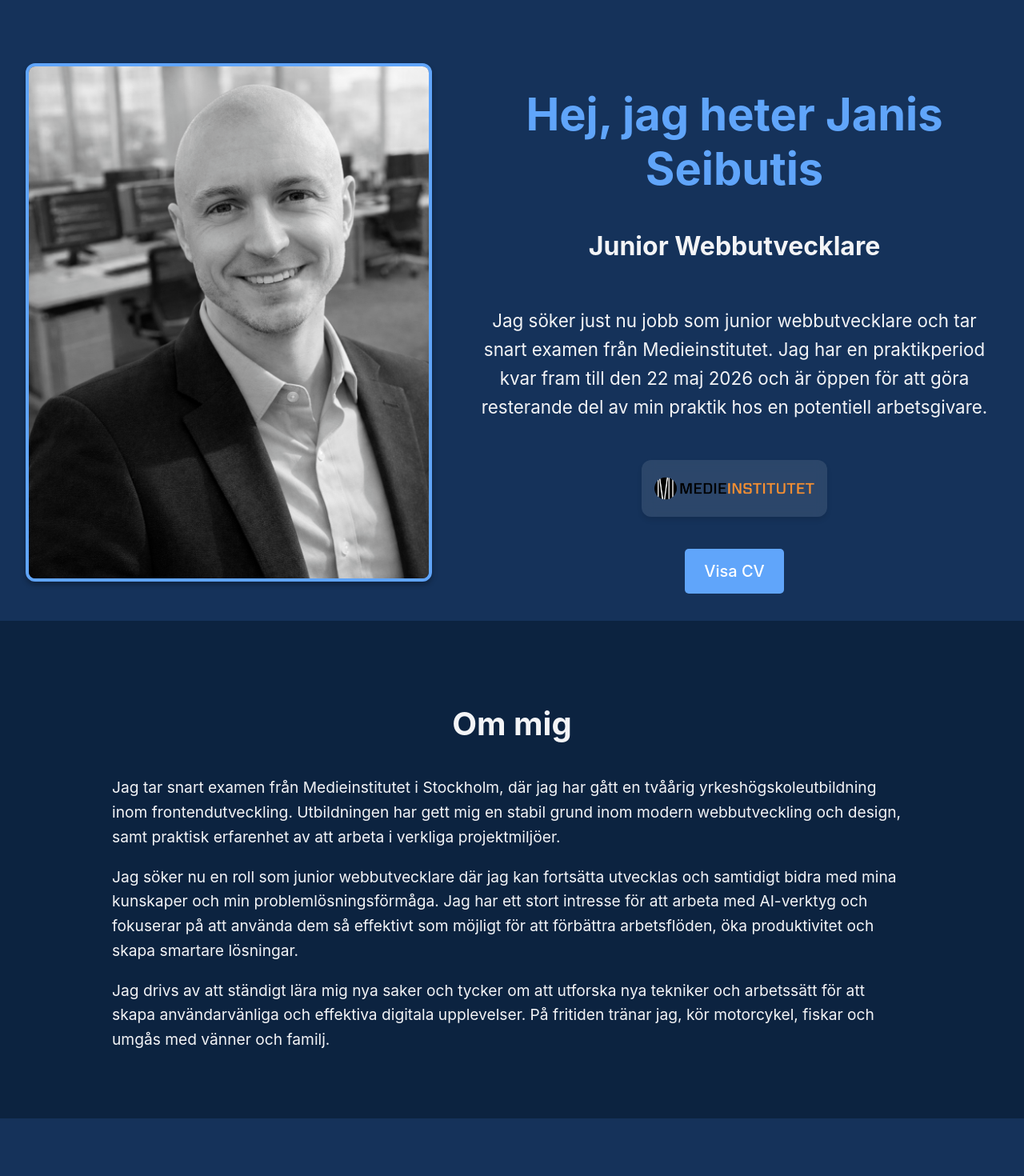
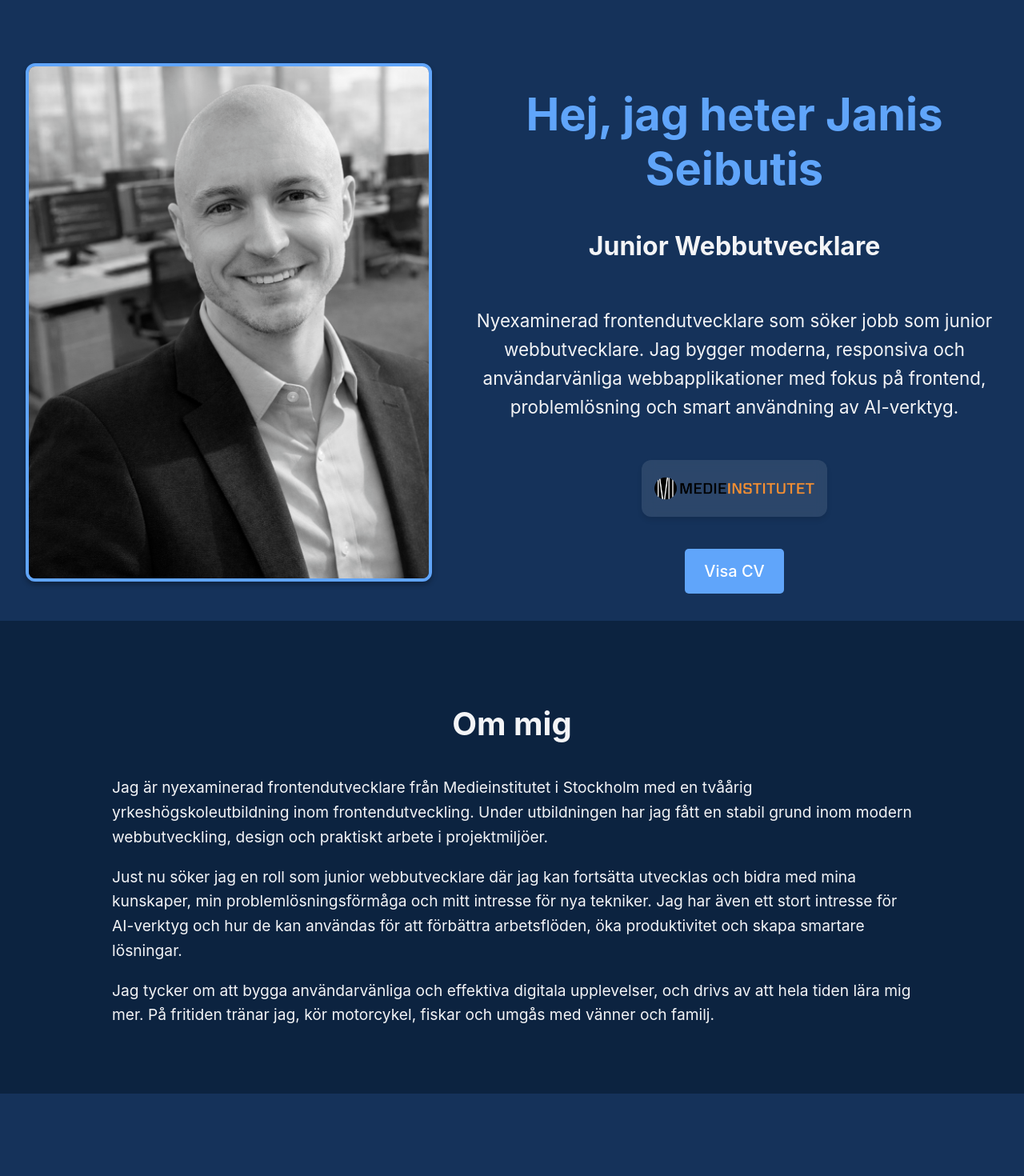
Before and after one commit to JanisSeibutis/portfolio, a React (Vite) app: page / in a window 1280 px wide. Shown: the top 1470 px of the page at 80% size. Built offline with nearby package versions, Linux system fonts and the light colour scheme.

Commit message:
chore: refine About and Hero sections with updated personal information and focus on frontend development skills

```diff
--- a/src/components/About.tsx
+++ b/src/components/About.tsx
@@ -7,21 +7,20 @@ const About: React.FC = () => {
       <h2>Om mig</h2>
       <div className="about-content">
         <p>
-          Jag tar snart examen från Medieinstitutet i Stockholm, där jag har gått en tvåårig
-          yrkeshögskoleutbildning inom frontendutveckling. Utbildningen har gett mig en stabil grund
-          inom modern webbutveckling och design, samt praktisk erfarenhet av att arbeta i verkliga
-          projektmiljöer.
+          Jag är nyexaminerad frontendutvecklare från Medieinstitutet i Stockholm med en tvåårig
+          yrkeshögskoleutbildning inom frontendutveckling. Under utbildningen har jag fått en stabil
+          grund inom modern webbutveckling, design och praktiskt arbete i projektmiljöer.
         </p>
         <p>
-          Jag söker nu en roll som junior webbutvecklare där jag kan fortsätta utvecklas och samtidigt
-          bidra med mina kunskaper och min problemlösningsförmåga. Jag har ett stort intresse för att
-          arbeta med AI-verktyg och fokuserar på att använda dem så effektivt som möjligt för att
-          förbättra arbetsflöden, öka produktivitet och skapa smartare lösningar.
+          Just nu söker jag en roll som junior webbutvecklare där jag kan fortsätta utvecklas och
+          bidra med mina kunskaper, min problemlösningsförmåga och mitt intresse för nya tekniker.
+          Jag har även ett stort intresse för AI-verktyg och hur de kan användas för att förbättra
+          arbetsflöden, öka produktivitet och skapa smartare lösningar.
         </p>
         <p>
-          Jag drivs av att ständigt lära mig nya saker och tycker om att utforska nya tekniker och
-          arbetssätt för att skapa användarvänliga och effektiva digitala upplevelser. På fritiden
-          tränar jag, kör motorcykel, fiskar och umgås med vänner och familj.
+          Jag tycker om att bygga användarvänliga och effektiva digitala upplevelser, och drivs av
+          att hela tiden lära mig mer. På fritiden tränar jag, kör motorcykel, fiskar och umgås med
+          vänner och familj.
         </p>
       </div>
     </section>
--- a/src/components/Hero.tsx
+++ b/src/components/Hero.tsx
@@ -19,10 +19,10 @@ const Hero: React.FC = () => {
           </div>
           <div className="hero-text-content">
             <p>
-              Jag söker just nu jobb som junior webbutvecklare och tar snart
-              examen från Medieinstitutet. Jag har en praktikperiod kvar fram
-              till den 22 maj 2026 och är öppen för att göra resterande del av
-              min praktik hos en potentiell arbetsgivare.
+              Nyexaminerad frontendutvecklare som söker jobb som junior
+              webbutvecklare. Jag bygger moderna, responsiva och användarvänliga
+              webbapplikationer med fokus på frontend, problemlösning och smart
+              användning av AI-verktyg.
             </p>
             <a
               href="https://medieinstitutet.se/utbildningar/front-end-developer/"
```
